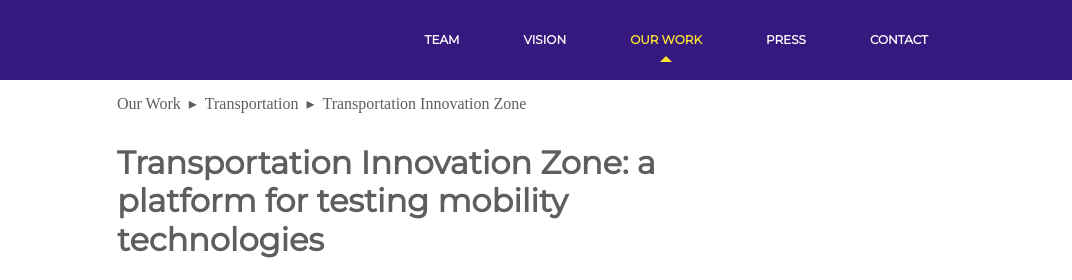
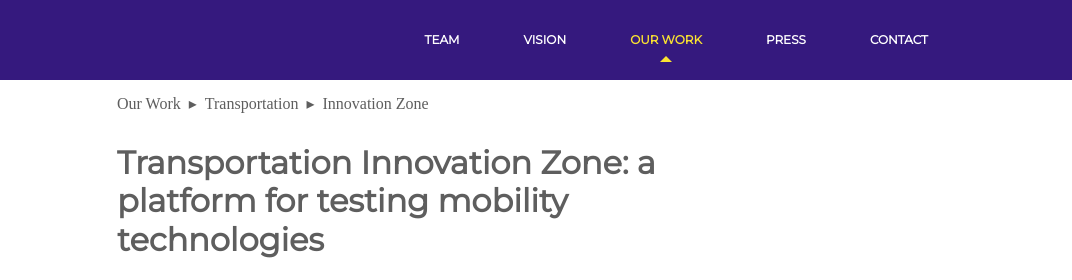
Before and after one commit to sjmoti/sjmoti.github.io, a plain HTML site: page work/transportation/tiz.html in a window 1280 px wide. Shown: the top 280 px of the page, 208-1280 px from the left. Drawn offline with nearby package versions, Linux system fonts and the light colour scheme.

Commit message:
updated moonshot image; fixed tiz breadcrumbs

```diff
--- a/work/transportation/tiz.html
+++ b/work/transportation/tiz.html
@@ -63,7 +63,7 @@
 					<nav class="custom-breadcrumb">
 					  <a class="custom-breadcrumb-item" href="../../work.html">Our Work</a>
 					  <a class="custom-breadcrumb-item" href="../transportation-overview.html">Transportation</a>
-					  <a class="custom-breadcrumb-item" href="#">Transportation Innovation Zone</a>
+					  <a class="custom-breadcrumb-item" href="#">Innovation Zone</a>
 					</nav>
 				</div>
 
```
Also changed, not shown: assets/our-work/transportation/01-AVs/avs-mobility-ecosystem.png.
